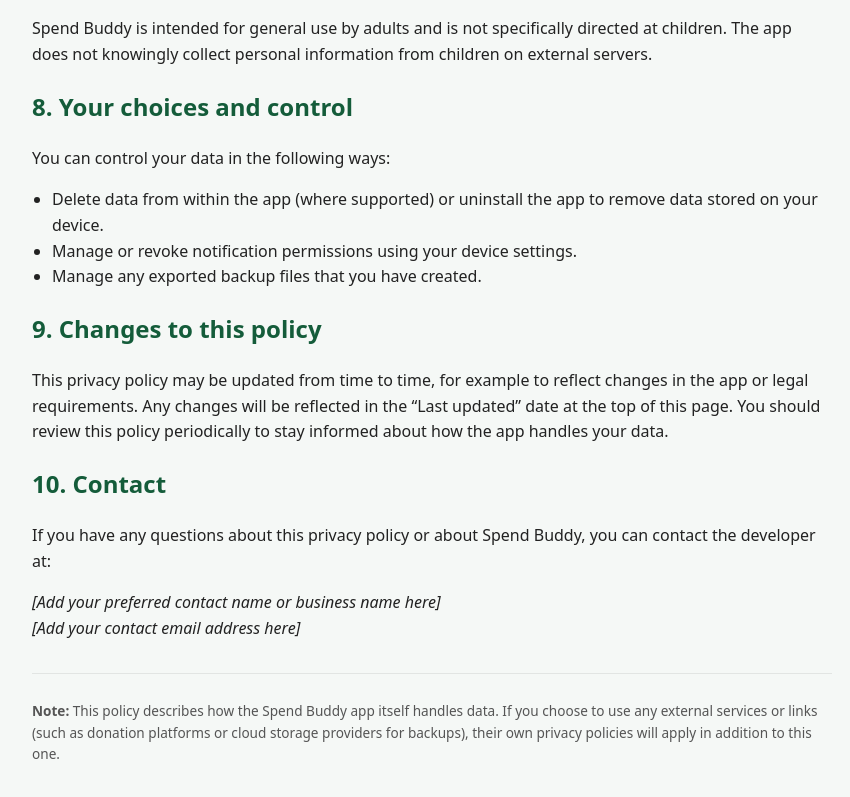
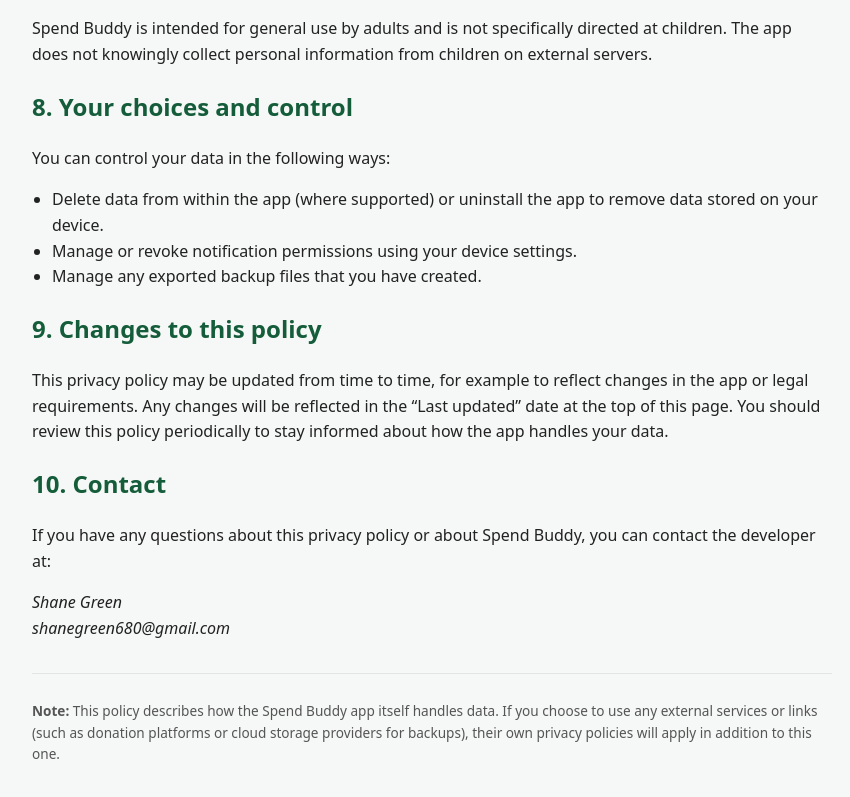
Before and after one commit to shanegreen680-blip/spendbuddy-privacy, a plain HTML site: page index.html in a window 1280 px wide. Shown: the part 1676-2473 px from the top of the page, without its empty margins (208-1058 px from the left). Drawn offline with Linux system fonts and the light colour scheme.

Commit message:
index.html

```diff
--- a/index.html
+++ b/index.html
@@ -121,8 +121,8 @@
 
   <h2>10. Contact</h2>
   <p>If you have any questions about this privacy policy or about Spend Buddy, you can contact the developer at:</p>
-  <p><em>[Add your preferred contact name or business name here]</em><br>
-     <em>[Add your contact email address here]</em></p>
+  <p><em> Shane Green </em><br>
+     <em> shanegreen680@gmail.com </em></p>
 
   <footer>
     <p><strong>Note:</strong> This policy describes how the Spend Buddy app itself handles data. If you choose to use any external services or links (such as donation platforms or cloud storage providers for backups), their own privacy policies will apply in addition to this one.</p>
```
